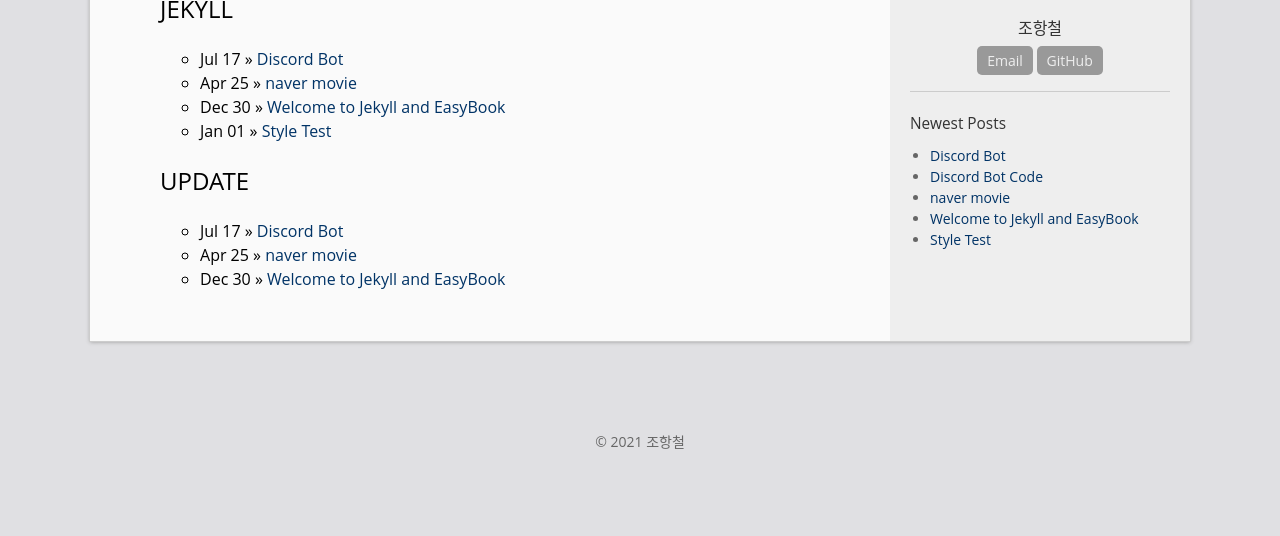
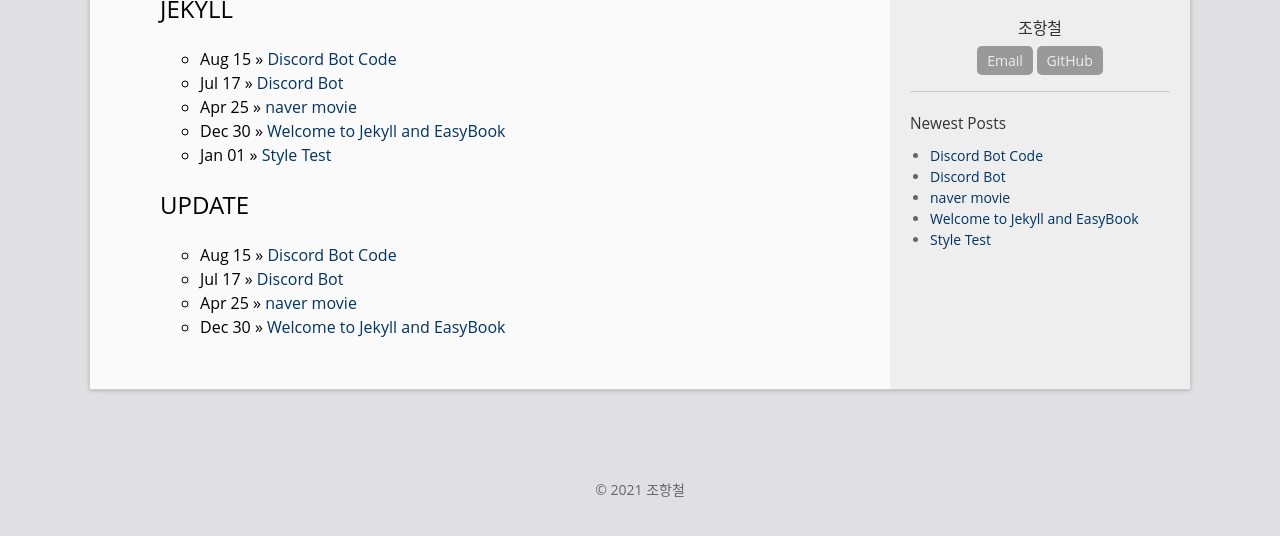
Before and after one commit to chohz1003/chohz1003.github.com, a Jekyll site: the page built from category.html, in a window 1280 px wide, cut to the strip 261-797 px from the top of the page. Built offline with Jekyll 4.4.1, drawn with Linux system fonts in a browser that asks for light colours.

Commit message:
Update and rename 2021-07-17-Discord-Bot-Code.md to 2021-08-15-Discord-Bot-Code.md

```diff
--- a/_posts/2021-07-17-Discord-Bot-Code.md
+++ b/_posts/2021-08-15-Discord-Bot-Code.md
@@ -1,3 +1,10 @@
+---
+layout: post
+title: "Discord Bot Code"
+date: 2021-08-15 17:05:45
+categories: jekyll update
+permalink: /archivers/Discord Bot Code
+---
 import discord
 from googleapiclient.discovery import build
 from discord.ext.commands import Bot
```
